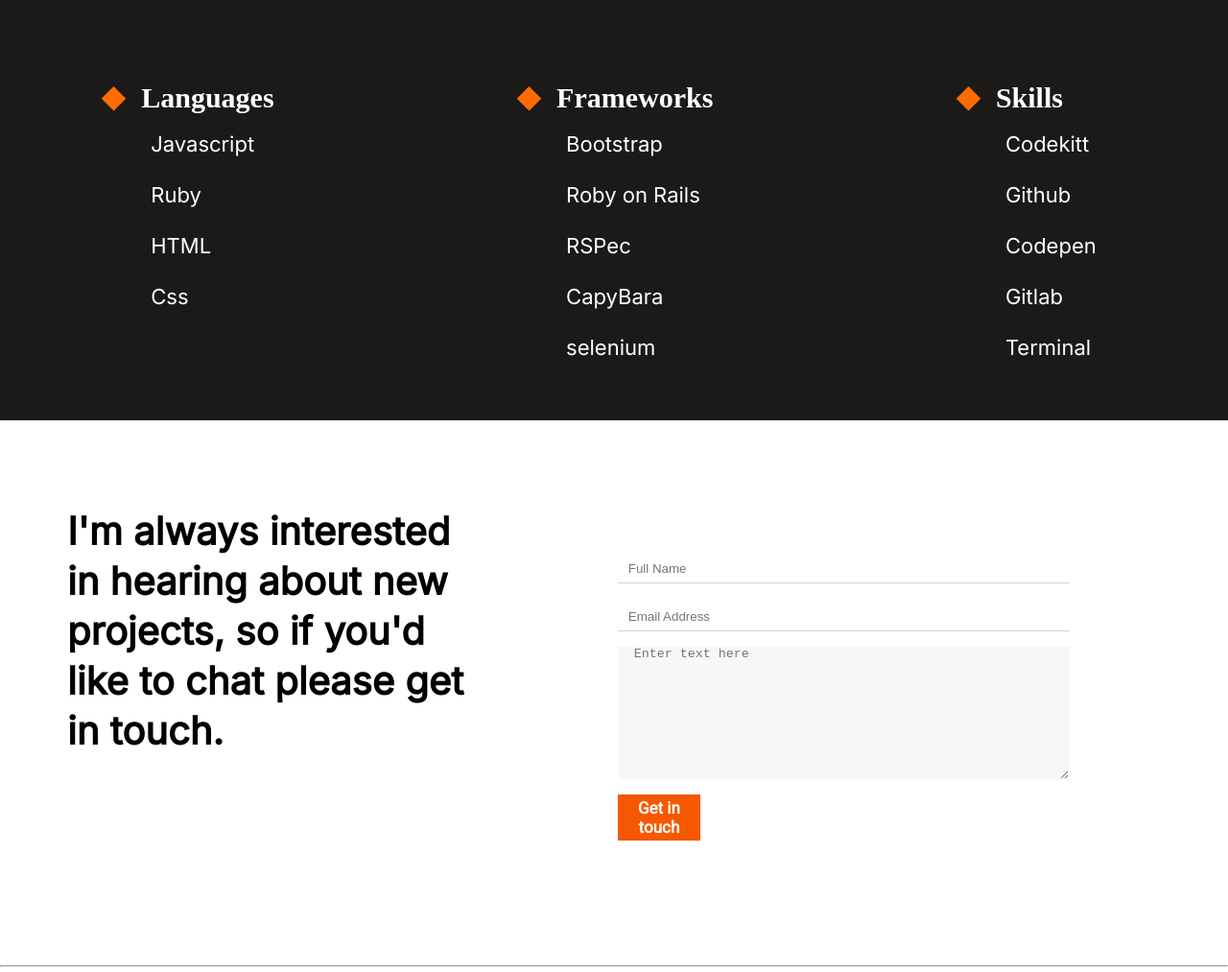
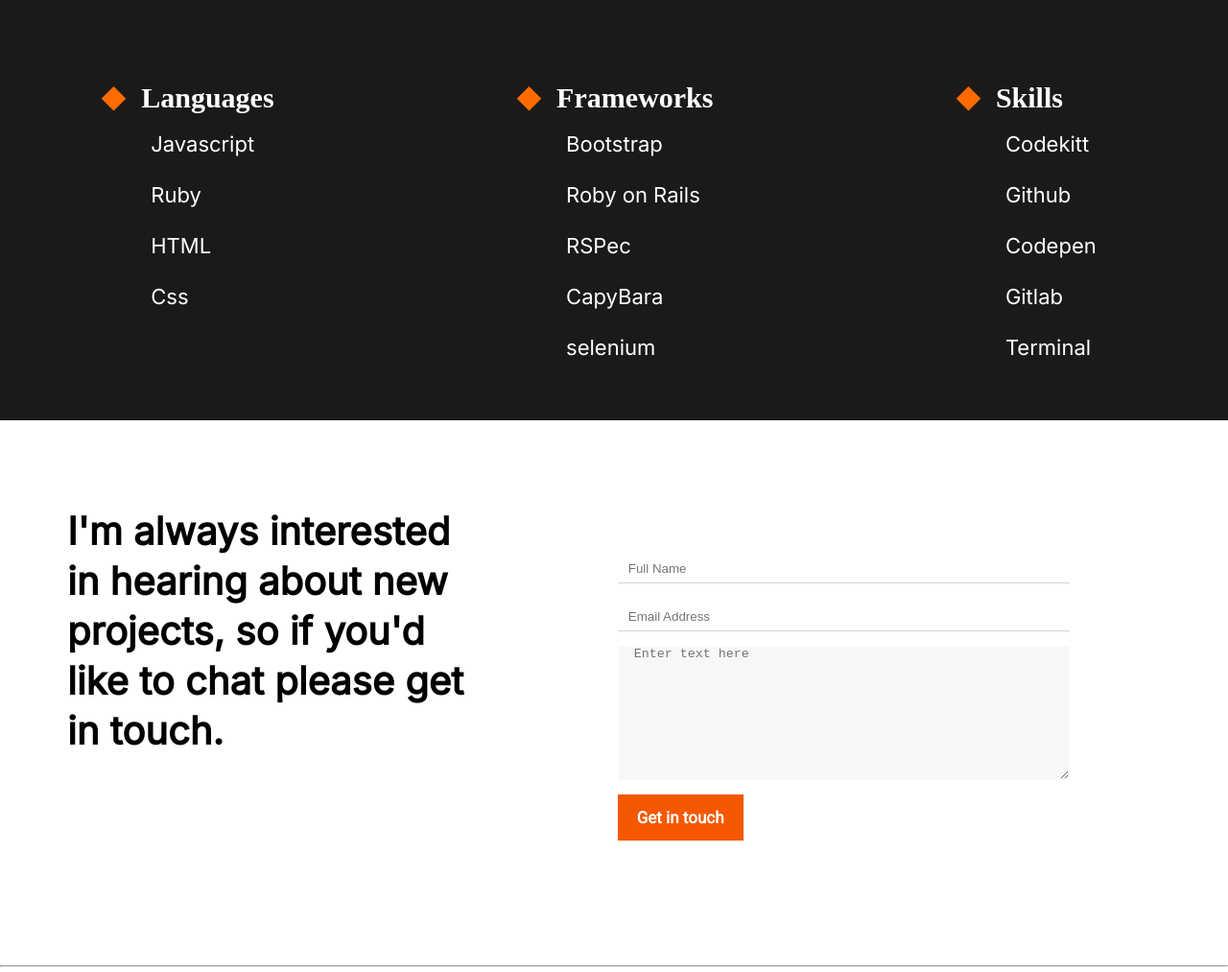
Before and after one commit to bruk19/Portfolio, a plain HTML site: page index.html in a window 1280 px wide. Shown: the part 3137-4150 px from the top of the page at 96% size. Drawn offline with Linux system fonts and the light colour scheme.

Commit message:
Add required changes

```diff
--- a/style.css
+++ b/style.css
@@ -530,7 +530,7 @@
 
 .cont-btn {
   margin-left: 150px;
-  width: 11%;
+  width: 131px;
   margin-top: 15px;
   background-color: #f55800;
   color: #fff;
```
